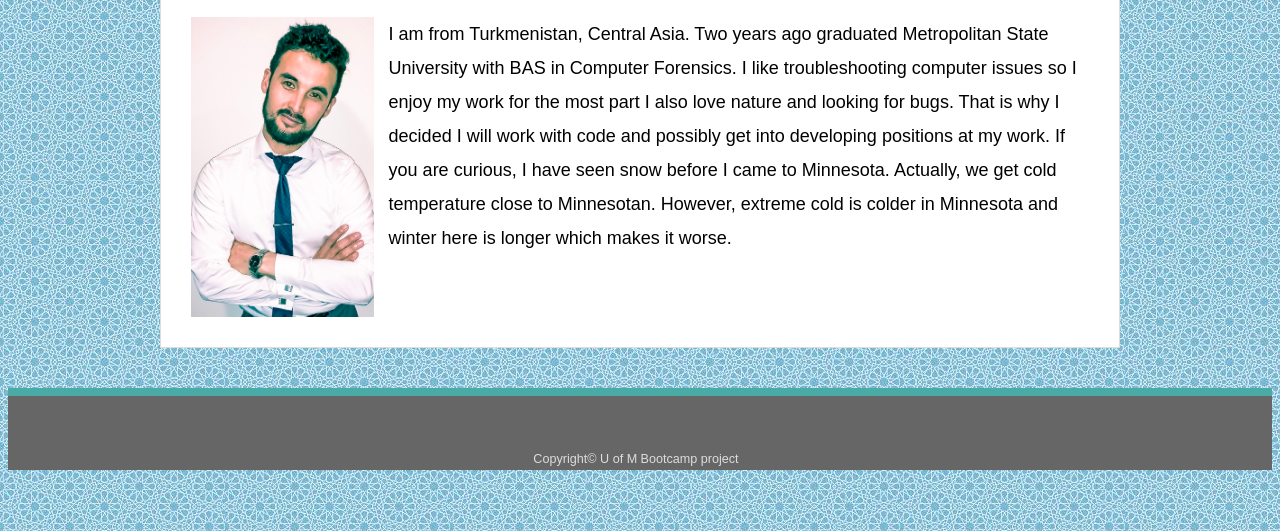
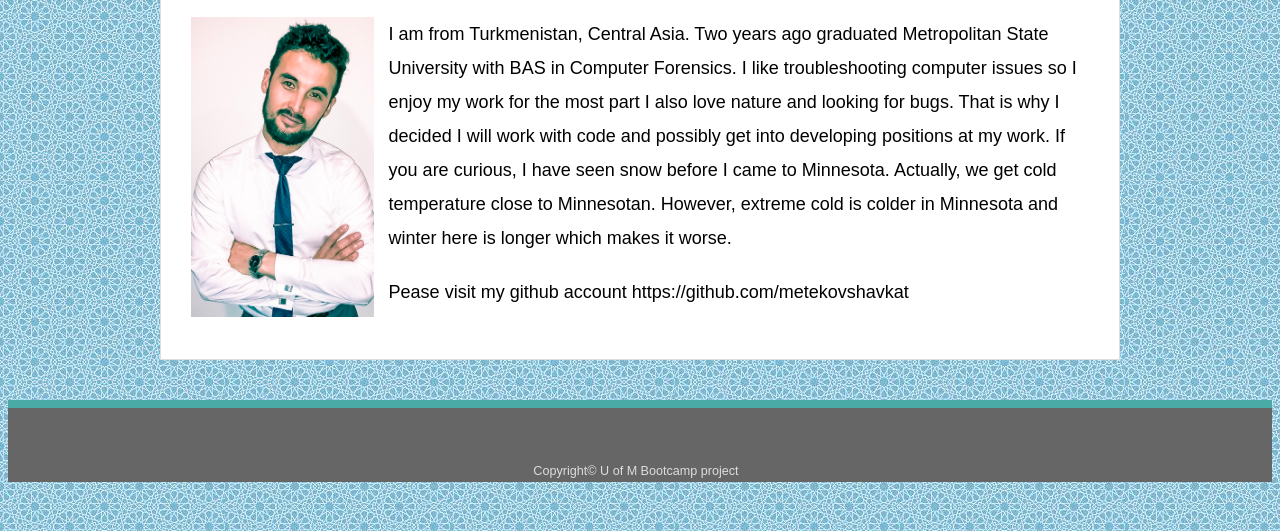
Before and after one commit to metekovshavkat/Basic-Portfolio, a plain HTML site: page index.html in a window 1280 px wide. Shown: the part 269-800 px from the top of the page. Drawn offline with Linux system fonts and the light colour scheme.

Commit message:
update portfolio

```diff
--- a/assets/css/reset.css
+++ b/assets/css/reset.css
@@ -1,6 +1,4 @@
-/* http://meyerweb.com/eric/tools/css/reset/
-   v2.0 | 20110126
-   License: none (public domain)
+/*
 */
 
 html,
--- a/index.html
+++ b/index.html
@@ -44,6 +44,7 @@
                 I also love nature and looking for bugs. That is why I decided I will work with code and possibly get into developing positions at my work. If you are curious, I have seen snow before I came to
                 Minnesota. Actually, we get cold temperature close to Minnesotan. However, extreme cold is colder in Minnesota and winter here is longer which makes it worse.
             </p>
+            <p>Pease visit my github account <href>https://github.com/metekovshavkat</href></p>
 
     </div>
     </div>
```
Also changed, not shown: 2 other files.
